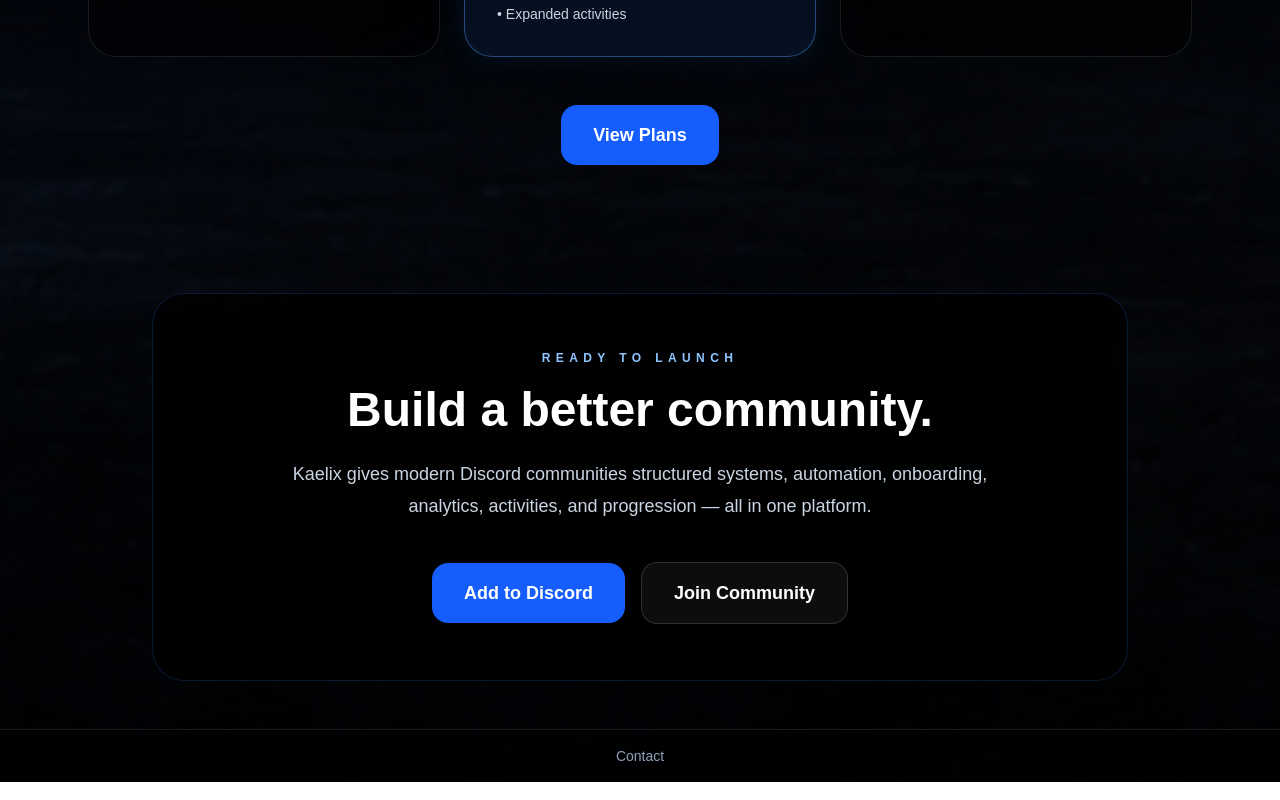
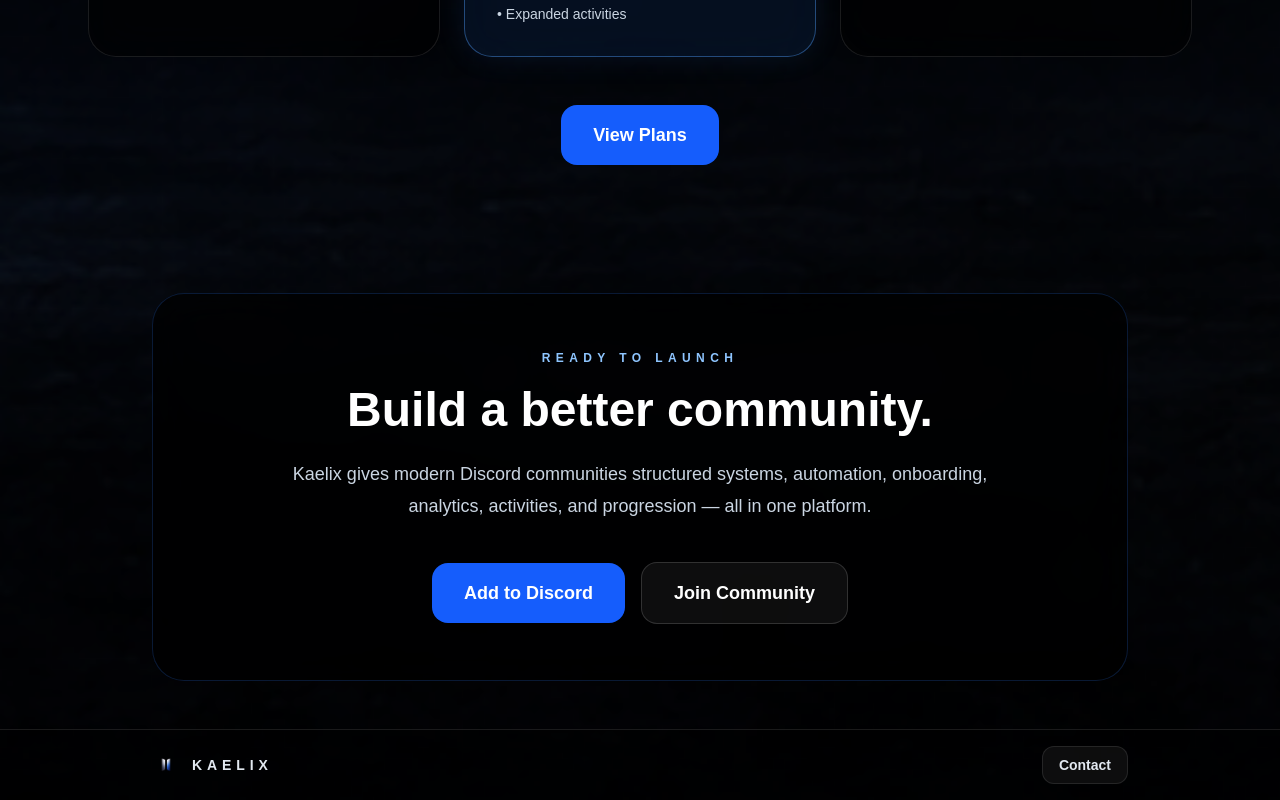
Before and after one commit to glykeselpides-bit/kaelix-site, a Next.js app: page / in a window 1280 px wide. Shown: the part 3605-4405 px from the top of the page. Built offline with nearby package versions, Linux system fonts and the light colour scheme.

Commit message:
Lets try again

```diff
--- a/src/components/Footer.tsx
+++ b/src/components/Footer.tsx
@@ -1,10 +1,22 @@
 export default function Footer() {
   return (
-    <footer className="border-t border-white/10 bg-black/55">
-      <div className="mx-auto flex max-w-5xl items-center justify-center px-6 py-4 text-center">
+    <footer className="border-t border-white/10 bg-black/60">
+      <div className="mx-auto flex max-w-5xl items-center justify-between gap-4 px-6 py-4">
+        <div className="flex items-center gap-3">
+          <img
+            src="/kx_Logo.png"
+            alt="Kaelix Logo"
+            className="h-7 w-7 object-contain"
+          />
+
+          <span className="text-sm font-semibold uppercase tracking-[0.35em] text-slate-200">
+            Kaelix
+          </span>
+        </div>
+
         <a
           href="mailto:hello@joinkaelix.com"
-          className="text-sm text-slate-400 transition hover:text-white"
+          className="rounded-xl border border-white/10 bg-white/5 px-4 py-2 text-sm font-semibold text-slate-200 transition hover:border-blue-400/50 hover:bg-blue-500/10 hover:text-white"
         >
           Contact
         </a>
```
